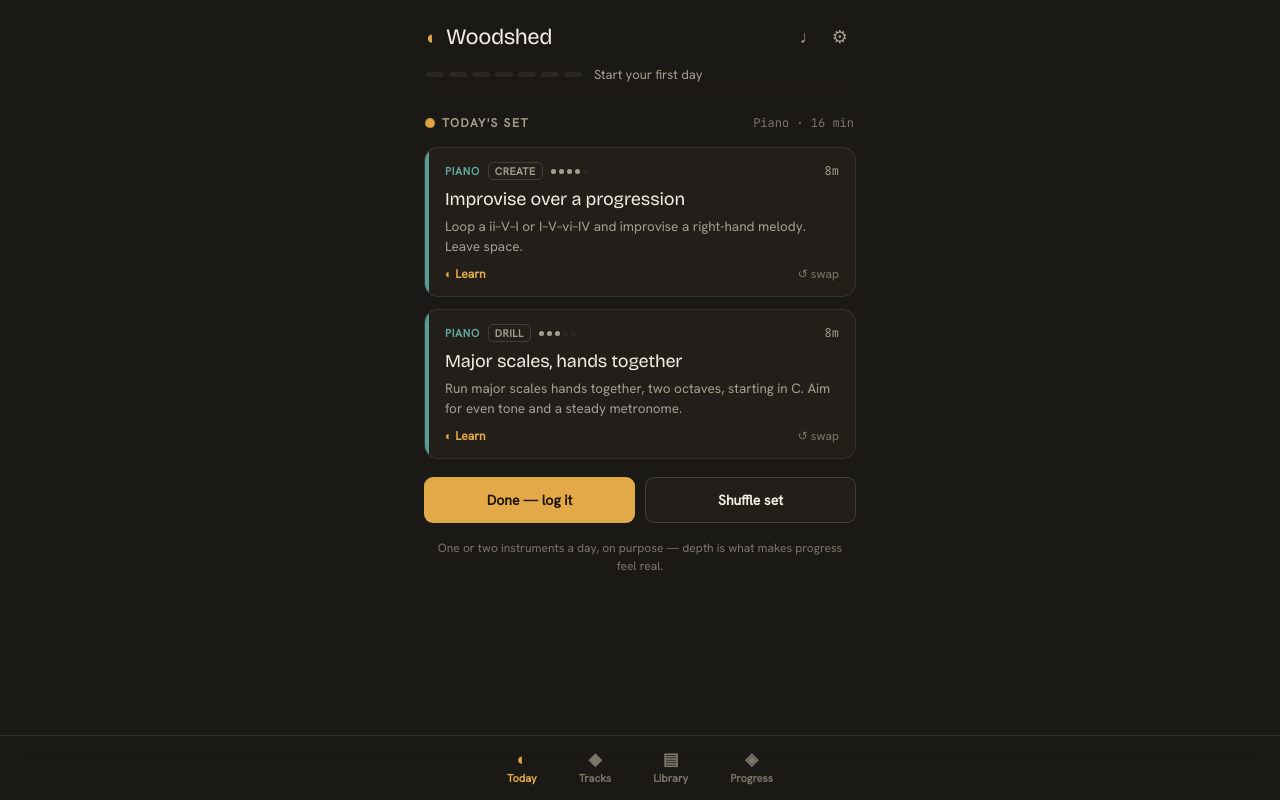
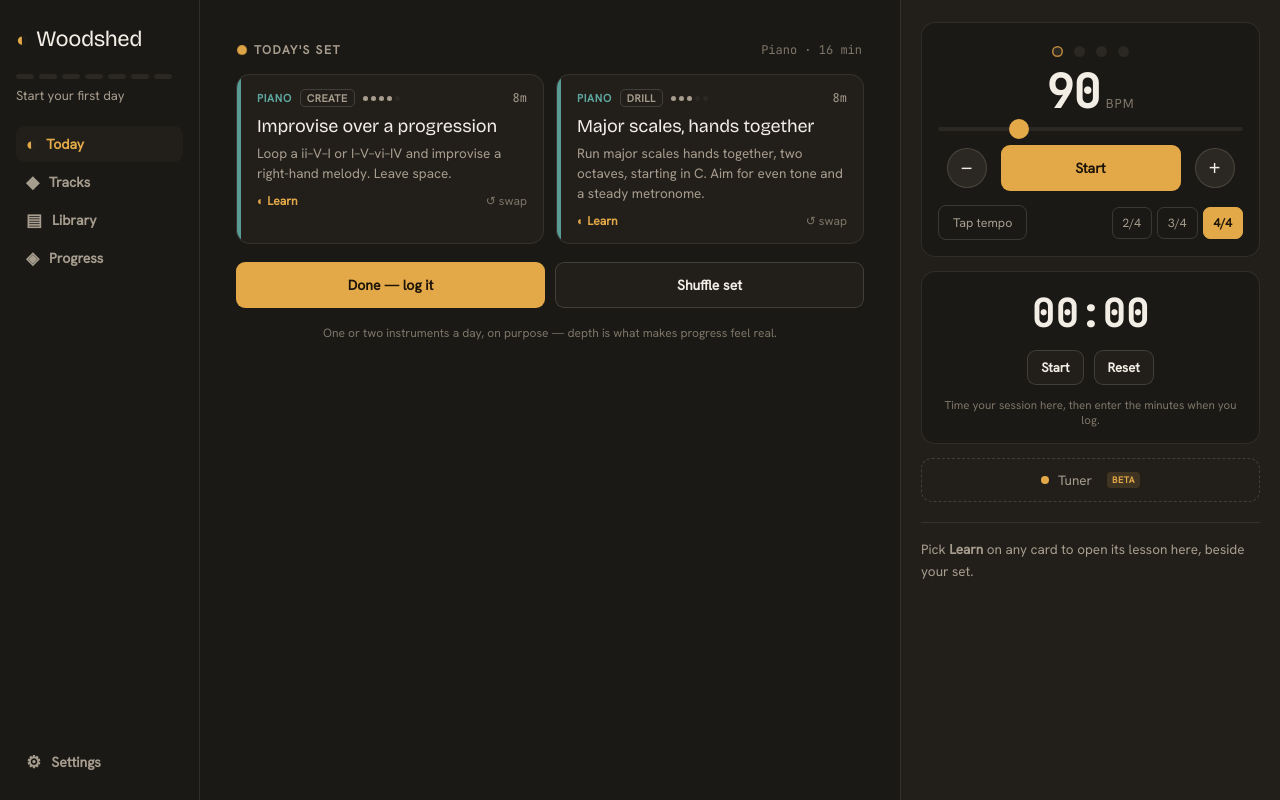
Before and after one commit to jcscocca/woodshed, a React (Vite) app: page / in a window 1280 px wide. Built offline with nearby package versions, Linux system fonts and the light colour scheme.

Commit message:
feat: desktop layout — sidebar, main view, persistent practice rail

```diff
--- a/src/App.jsx
+++ b/src/App.jsx
@@ -1,7 +1,7 @@
 import React, { useState, useEffect, useRef } from "react";
 import { INSTRUMENTS, TYPE_LABEL, FELT, TRACKS } from "./seed.js";
 import { getLesson } from "./lessons/index.js";
-import LessonSheet from "./LessonSheet.jsx";
+import LessonSheet, { LessonBody } from "./LessonSheet.jsx";
 import { todayStr, addDays, prettyAgo } from "./dateUtils.js";
 import {
   generateSession, swapInSession, streakInfo, weekCount, lastByInstrument,
@@ -12,6 +12,9 @@ import { loadState, saveState, migrate } from "./storage.js";
 import { useDialog } from "./useDialog.js";
 import { PracticeProvider } from "./PracticeProvider.jsx";
 import { PracticeSheet, ListenSheet } from "./PracticeSheet.jsx";
+import { useIsDesktop } from "./useIsDesktop.js";
+import Sidebar, { VIEWS } from "./Sidebar.jsx";
+import PracticeRail from "./PracticeRail.jsx";
 
 // Resource links are user-entered and ride along in exported/imported backups,
 // so treat them as untrusted. Only http(s) URLs ever reach an href — a
@@ -47,6 +50,8 @@ export default function Woodshed() {
   const [lastTempo, setLastTempo] = useState(null);
   const [coachResults, setCoachResults] = useState({}); // itemId -> { accuracy, missed }
   const [saveError, setSaveError] = useState(false);
+  const [tunerOpen, setTunerOpen] = useState(false);
+  const desktop = useIsDesktop();
   const loaded = useRef(false);
 
   // load once
@@ -192,23 +197,21 @@ export default function Woodshed() {
   };
 
   const streak = streakInfo(data.sessions);
+  const openLesson = (it) => { setTunerOpen(false); setLessonFor(it); };
+  const requestLog = () => {
+    const inSet = !session.completed && session.items.some((x) => x.itemId === lessonFor.id);
+    setLessonFor(null);
+    setLogging(inSet ? true : { items: [{ itemId: lessonFor.id, minutes: lessonFor.min }] });
+  };
+  const lessonProps = lessonFor && {
+    item: lessonFor, href: safeHref(lessonFor.link?.url),
+    sessions: data.sessions.filter((s) => s.itemId === lessonFor.id),
+    onCoachResult: recordCoachResult, onRequestLog: requestLog,
+  };
+  const selectedId = desktop && lessonFor ? lessonFor.id : null;
 
-  return (
-    <PracticeProvider onTempo={setLastTempo}>
-      <Shell>
-        {saveError && <div className="ws-saveerr">Couldn't save your latest change to this browser — your history may not persist.</div>}
-
-        <header className="ws-head">
-          <div className="ws-head-row">
-            <div className="ws-brand"><span className="ws-logo">◐</span> Woodshed</div>
-            <div className="ws-head-actions">
-              <button className="ws-gear" onClick={() => setPracticeOpen(true)} aria-label="Metronome and timer" title="Metronome & timer">♩</button>
-              <button className="ws-gear" onClick={() => setShowSettings(true)} aria-label="Settings">⚙</button>
-            </div>
-          </div>
-          <Streak streak={streak} />
-        </header>
-
+  const saveErr = saveError && <div className="ws-saveerr">Couldn't save your latest change to this browser — your history may not persist.</div>;
+  const views = (
     <main className="ws-main">
       {view === "today" && proposals.length > 0 && (
         <button className="ws-prop-banner" onClick={() => setShowProposals(true)}>
@@ -221,27 +224,19 @@ export default function Woodshed() {
         <Today
           session={session} itemById={itemById} onSwap={swap} onRegenerate={regenerate}
           onStartLog={() => setLogging(true)} onAddAnother={addAnother}
-              settings={data.settings} sessions={data.sessions} onLearn={setLessonFor}
+          settings={data.settings} sessions={data.sessions} onLearn={openLesson} selectedId={selectedId}
         />
       )}
-          {view === "tracks" && <Tracks live={live} onComplete={completeStage} onReopen={reopenStage} onLearn={setLessonFor} />}
+      {view === "tracks" && <Tracks live={live} onComplete={completeStage} onReopen={reopenStage} onLearn={openLesson} selectedId={selectedId} />}
       {view === "library" && (
-            <Library items={live.items} onOpen={(it) => setItemForm({ item: it })} onAdd={() => setItemForm({ item: null })} onLearn={setLessonFor} />
+        <Library items={live.items} onOpen={(it) => setItemForm({ item: it })} onAdd={() => setItemForm({ item: null })} onLearn={openLesson} selectedId={selectedId} />
       )}
       {view === "progress" && <Progress data={data} live={live} streak={streak} onEditSession={setEditSession} />}
     </main>
-
-        <nav className="ws-nav">
-          {[["today", "Today", "◐"], ["tracks", "Tracks", "◆"], ["library", "Library", "▤"], ["progress", "Progress", "◈"]].map(([k, label, icon]) => (
-            <button key={k} className={`ws-tab ${view === k ? "on" : ""}`} aria-current={view === k ? "page" : undefined} onClick={() => setView(k)}>
-              <span className="ws-tab-icon" aria-hidden="true">{icon}</span>{label}
-            </button>
-          ))}
-        </nav>
-
+  );
+  const dialogs = (
+    <>
       {logging && <LogSheet session={logging === true ? session : logging} itemById={itemById} lastTempo={lastTempo} coachResults={coachResults} onCancel={() => setLogging(false)} onCommit={commitLog} />}
-        {practiceOpen && <PracticeSheet onClose={() => setPracticeOpen(false)} onOpenListen={() => { setPracticeOpen(false); setListenOpen(true); }} />}
-        {listenOpen && <ListenSheet onClose={() => setListenOpen(false)} />}
       {showProposals && (
         <ProposalSheet proposals={proposals} onAccept={applyProposal} onDismiss={dismissProposal} onClose={() => setShowProposals(false)} />
       )}
@@ -260,7 +255,7 @@ export default function Woodshed() {
           onDelete={itemForm.item && itemForm.item.custom ? () => { deleteItem(itemForm.item.id); setItemForm(null); } : null}
           onToggleHidden={itemForm.item ? () => toggleHidden(itemForm.item.id) : null}
           onClose={() => setItemForm(null)}
-            onLearn={(it) => { setItemForm(null); setLessonFor(it); }}
+          onLearn={(it) => { setItemForm(null); openLesson(it); }}
         />
       )}
       {editSession && (
@@ -269,20 +264,50 @@ export default function Woodshed() {
           onSave={editSessionSave} onDelete={deleteSession} onClose={() => setEditSession(null)}
         />
       )}
-        {lessonFor && (
-          <LessonSheet
-            item={lessonFor} href={safeHref(lessonFor.link?.url)}
-            sessions={data.sessions.filter((s) => s.itemId === lessonFor.id)}
-            onClose={() => setLessonFor(null)}
-            onCoachResult={recordCoachResult}
-            onRequestLog={() => {
-              const inSet = !session.completed && session.items.some((x) => x.itemId === lessonFor.id);
-              setLessonFor(null);
-              setLogging(inSet ? true : { items: [{ itemId: lessonFor.id, minutes: lessonFor.min }] });
-            }}
+    </>
+  );
+
+  return (
+    <PracticeProvider onTempo={setLastTempo}>
+      {desktop ? (
+        <div className="ws-desk">
+          <Sidebar view={view} onView={setView} onSettings={() => setShowSettings(true)}><Streak streak={streak} /></Sidebar>
+          <div className="ws-desk-main">{saveErr}{views}</div>
+          <PracticeRail
+            lesson={lessonProps && <LessonBody key={lessonFor.id} {...lessonProps} />}
+            tunerOpen={tunerOpen}
+            onOpenTuner={() => { setLessonFor(null); setTunerOpen(true); }}
+            onCloseSlot={() => { setLessonFor(null); setTunerOpen(false); }}
           />
+          {dialogs}
+        </div>
+      ) : (
+        <Shell>
+          {saveErr}
+          <header className="ws-head">
+            <div className="ws-head-row">
+              <div className="ws-brand"><span className="ws-logo">◐</span> Woodshed</div>
+              <div className="ws-head-actions">
+                <button className="ws-gear" onClick={() => setPracticeOpen(true)} aria-label="Metronome and timer" title="Metronome & timer">♩</button>
+                <button className="ws-gear" onClick={() => setShowSettings(true)} aria-label="Settings">⚙</button>
+              </div>
+            </div>
+            <Streak streak={streak} />
+          </header>
+          {views}
+          <nav className="ws-nav">
+            {VIEWS.map(([k, label, icon]) => (
+              <button key={k} className={`ws-tab ${view === k ? "on" : ""}`} aria-current={view === k ? "page" : undefined} onClick={() => setView(k)}>
+                <span className="ws-tab-icon" aria-hidden="true">{icon}</span>{label}
+              </button>
+            ))}
+          </nav>
+          {dialogs}
+          {practiceOpen && <PracticeSheet onClose={() => setPracticeOpen(false)} onOpenListen={() => { setPracticeOpen(false); setListenOpen(true); }} />}
+          {listenOpen && <ListenSheet onClose={() => setListenOpen(false)} />}
+          {lessonProps && <LessonSheet {...lessonProps} onClose={() => setLessonFor(null)} />}
+        </Shell>
       )}
-      </Shell>
     </PracticeProvider>
   );
 }
@@ -312,7 +337,7 @@ function Streak({ streak }) {
 }
 
 /* ----------------------- today ----------------------- */
-function Today({ session, itemById, onSwap, onRegenerate, onStartLog, onAddAnother, settings, sessions, onLearn }) {
+function Today({ session, itemById, onSwap, onRegenerate, onStartLog, onAddAnother, settings, sessions, onLearn, selectedId }) {
   const anyEnabled = Object.values(settings.enabled).some(Boolean);
   if (!anyEnabled)
     return <Empty title="No instruments selected" body="Turn at least one instrument back on in settings to get a session." />;
@@ -346,7 +371,7 @@ function Today({ session, itemById, onSwap, onRegenerate, onStartLog, onAddAnoth
       </div>
 
       <div className="ws-cards">
-        {items.map((it) => <SessionItem key={it.id} item={it} onSwap={() => onSwap(it.id)} onLearn={onLearn} />)}
+        {items.map((it) => <SessionItem key={it.id} item={it} onSwap={() => onSwap(it.id)} onLearn={onLearn} selected={it.id === selectedId} />)}
       </div>
 
       <div className="ws-today-actions">
@@ -358,11 +383,11 @@ function Today({ session, itemById, onSwap, onRegenerate, onStartLog, onAddAnoth
   );
 }
 
-function SessionItem({ item, onSwap, onLearn }) {
+function SessionItem({ item, onSwap, onLearn, selected }) {
   const inst = INSTRUMENTS[item.inst];
   const href = safeHref(item.link && item.link.url);
   return (
-    <div className="ws-card" style={{ "--accent": inst ? inst.color : "var(--gold)" }}>
+    <div className={`ws-card ${selected ? "sel" : ""}`} style={{ "--accent": inst ? inst.color : "var(--gold)" }}>
       <div className="ws-card-rail" />
       <div className="ws-card-body">
         <div className="ws-card-top">
@@ -502,7 +527,7 @@ function ProposalSheet({ proposals, onAccept, onDismiss, onClose }) {
 }
 
 /* ----------------------- skill tracks ----------------------- */
-function Tracks({ live, onComplete, onReopen, onLearn }) {
+function Tracks({ live, onComplete, onReopen, onLearn, selectedId }) {
   const status = trackStatus(live.items);
   return (
     <>
@@ -524,7 +549,7 @@ function Tracks({ live, onComplete, onReopen, onLearn }) {
             <div className="ws-track-bar"><div className="ws-track-fill" style={{ width: `${stages.length ? (done / stages.length) * 100 : 0}%` }} /></div>
             <div className="ws-stages">
               {stages.map((st) => (
-                <div key={st.id} className={`ws-stage ${st.status}`}>
+                <div key={st.id} className={`ws-stage ${st.status} ${st.id === selectedId ? "sel" : ""}`}>
                   <div className="ws-stage-marker">{st.status === "done" ? "✓" : st.order + 1}</div>
                   <div className="ws-stage-body">
                     <div className="ws-stage-title">{st.title}<Dots n={st.diff} /></div>
@@ -556,7 +581,7 @@ function Tracks({ live, onComplete, onReopen, onLearn }) {
 }
 
 /* ----------------------- library ----------------------- */
-function Library({ items, onOpen, onAdd, onLearn }) {
+function Library({ items, onOpen, onAdd, onLearn, selectedId }) {
   const today = todayStr();
   const order = ["piano", "guitar"];
   return (
@@ -576,7 +601,7 @@ function Library({ items, onOpen, onAdd, onLearn }) {
               <span className="ws-lib-count mono">{list.filter((i) => !i.hidden).length} active</span>
             </div>
             {list.map((it) => (
-              <div key={it.id} className={`ws-lib-item ${it.hidden ? "is-hidden" : ""}`}>
+              <div key={it.id} className={`ws-lib-item ${it.hidden ? "is-hidden" : ""} ${it.id === selectedId ? "sel" : ""}`}>
                 <button className="ws-lib-tap" onClick={() => onOpen(it)} aria-label={`Edit ${it.title}`}>
                   <div className="ws-lib-main">
                     <div className="ws-lib-title">{it.title}{it.mastered ? <span className="ws-hidden-tag mastered">Mastered</span> : it.hidden && <span className="ws-hidden-tag">Hidden</span>}</div>
--- /dev/null
+++ b/src/PracticeRail.jsx
@@ -0,0 +1,33 @@
+import React from "react";
+import PracticeTools from "./PracticeTools.jsx";
+import { ListenPanel } from "./PracticeSheet.jsx";
+import { usePractice } from "./PracticeProvider.jsx";
+
+export default function PracticeRail({ lesson, tunerOpen, onOpenTuner, onCloseSlot }) {
+  const { metro } = usePractice();
+  return (
+    <aside className="ws-rail" aria-label="Practice">
+      <section className="ws-rail-tools">
+        <PracticeTools />
+        {!tunerOpen && (
+          <button className="ws-listen-open" onClick={() => { metro.stop(); onOpenTuner(); }}>
+            <span className="ws-listen-dot" /> Tuner <span className="ws-beta">beta</span>
+          </button>
+        )}
+      </section>
+      <section className="ws-rail-slot">
+        {lesson || tunerOpen ? (
+          <>
+            <div className="ws-rail-slot-head">
+              <span className="ws-rail-label">{lesson ? "Lesson" : "Tuner"}</span>
+              <button className="ws-x" onClick={onCloseSlot} aria-label={lesson ? "Close lesson" : "Close tuner"}>✕</button>
+            </div>
+            {lesson || <ListenPanel />}
+          </>
+        ) : (
+          <p className="ws-rail-hint">Pick <b>Learn</b> on any card to open its lesson here, beside your set.</p>
+        )}
+      </section>
+    </aside>
+  );
+}
--- /dev/null
+++ b/src/Sidebar.jsx
@@ -0,0 +1,22 @@
+import React from "react";
+
+export const VIEWS = [["today", "Today", "◐"], ["tracks", "Tracks", "◆"], ["library", "Library", "▤"], ["progress", "Progress", "◈"]];
+
+export default function Sidebar({ view, onView, onSettings, children }) {
+  return (
+    <aside className="ws-side">
+      <div className="ws-brand"><span className="ws-logo">◐</span> Woodshed</div>
+      {children}
+      <nav className="ws-side-nav" aria-label="Views">
+        {VIEWS.map(([k, label, icon]) => (
+          <button key={k} className={`ws-side-tab ${view === k ? "on" : ""}`} aria-current={view === k ? "page" : undefined} onClick={() => onView(k)}>
+            <span className="ws-tab-icon" aria-hidden="true">{icon}</span>{label}
+          </button>
+        ))}
+      </nav>
+      <button className="ws-side-tab ws-side-settings" onClick={onSettings}>
+        <span className="ws-tab-icon" aria-hidden="true">⚙</span>Settings
+      </button>
+    </aside>
+  );
+}
--- a/src/styles.css
+++ b/src/styles.css
@@ -382,7 +382,7 @@ body{
 .ws-lesson-open{ margin-bottom:14px; }
 
 /* lesson sheet */
-.ws-lesson .ws-lesson-tags{ display:flex; gap:8px; align-items:center; margin-bottom:6px; }
+.ws-lesson-tags{ display:flex; gap:8px; align-items:center; margin-bottom:6px; }
 .ws-lesson-tags .ws-inst-tag{ font-size:11px; font-weight:700; text-transform:uppercase; letter-spacing:.06em; }
 .ws-lesson-summary{ font-size:14.5px; line-height:1.5; color:var(--text); margin:2px 0 14px; }
 .ws-hear{ flex:none; align-self:flex-start; min-width:120px; margin-bottom:6px; }
@@ -447,3 +447,23 @@ body{
 .ws-coach-start { text-align: center; }
 .ws-coach-trouble { font-size: 11px; color: var(--muted); margin-bottom: 8px; text-align: center; }
 .ws-coach-timing { font-size: 11px; color: var(--muted2); margin-bottom: 8px; }
+
+/* ---------- desktop (≥1024px): sidebar | main | practice rail ---------- */
+.ws-desk{ display:grid; grid-template-columns:200px minmax(0,1fr) 380px; height:100vh; background:var(--bg); color:var(--text); }
+.ws-side{ display:flex; flex-direction:column; gap:22px; padding:26px 16px 20px; border-right:1px solid var(--line); min-height:0; }
+.ws-side .ws-streak{ margin-top:0; flex-direction:column; align-items:flex-start; gap:8px; }
+.ws-side-nav{ display:flex; flex-direction:column; gap:2px; }
+.ws-side-tab{ display:flex; align-items:center; gap:10px; width:100%; background:none; border:none; border-radius:9px; padding:9px 10px; color:var(--muted); font-family:inherit; font-size:14px; font-weight:600; text-align:left; cursor:pointer; }
+.ws-side-tab:hover{ background:var(--bg2); color:var(--text); }
+.ws-side-tab.on{ background:var(--bg2); color:var(--gold); }
+.ws-side-settings{ margin-top:auto; }
+.ws-desk-main{ overflow-y:auto; padding:26px 36px 48px; min-height:0; }
+.ws-desk-main > .ws-main{ max-width:960px; margin:0 auto; }
+.ws-rail{ overflow-y:auto; min-height:0; border-left:1px solid var(--line); background:var(--bg2); padding:22px 20px 32px; display:flex; flex-direction:column; gap:20px; }
+.ws-rail-slot{ border-top:1px solid var(--line); padding-top:16px; }
+.ws-rail-slot-head{ display:flex; align-items:center; justify-content:space-between; margin-bottom:8px; }
+.ws-rail-label{ font-size:12px; text-transform:uppercase; letter-spacing:.08em; color:var(--muted2); font-weight:600; }
+.ws-rail-hint{ color:var(--muted); font-size:13.5px; line-height:1.6; margin:0; }
+.ws-desk .ws-cards{ display:grid; grid-template-columns:repeat(auto-fill, minmax(300px, 1fr)); }
+.ws-card.sel{ border-color:var(--gold); }
+.ws-stage.sel .ws-stage-title, .ws-lib-item.sel .ws-lib-title{ color:var(--gold); }
--- /dev/null
+++ b/src/useIsDesktop.js
@@ -0,0 +1,14 @@
+import { useEffect, useState } from "react";
+
+const QUERY = "(min-width: 1024px)";
+
+export function useIsDesktop() {
+  const [desktop, setDesktop] = useState(() => window.matchMedia(QUERY).matches);
+  useEffect(() => {
+    const mq = window.matchMedia(QUERY);
+    const onChange = () => setDesktop(mq.matches);
+    mq.addEventListener("change", onChange);
+    return () => mq.removeEventListener("change", onChange);
+  }, []);
+  return desktop;
+}
```
Lines whose indentation alone changed are shown as unchanged.
